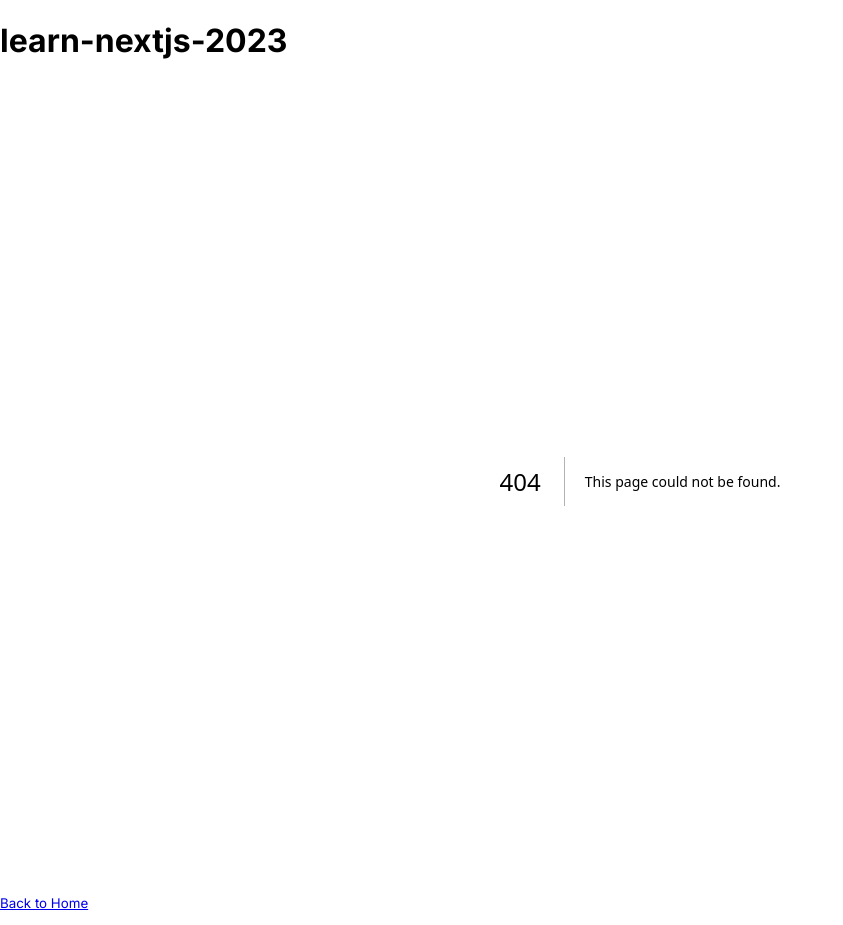
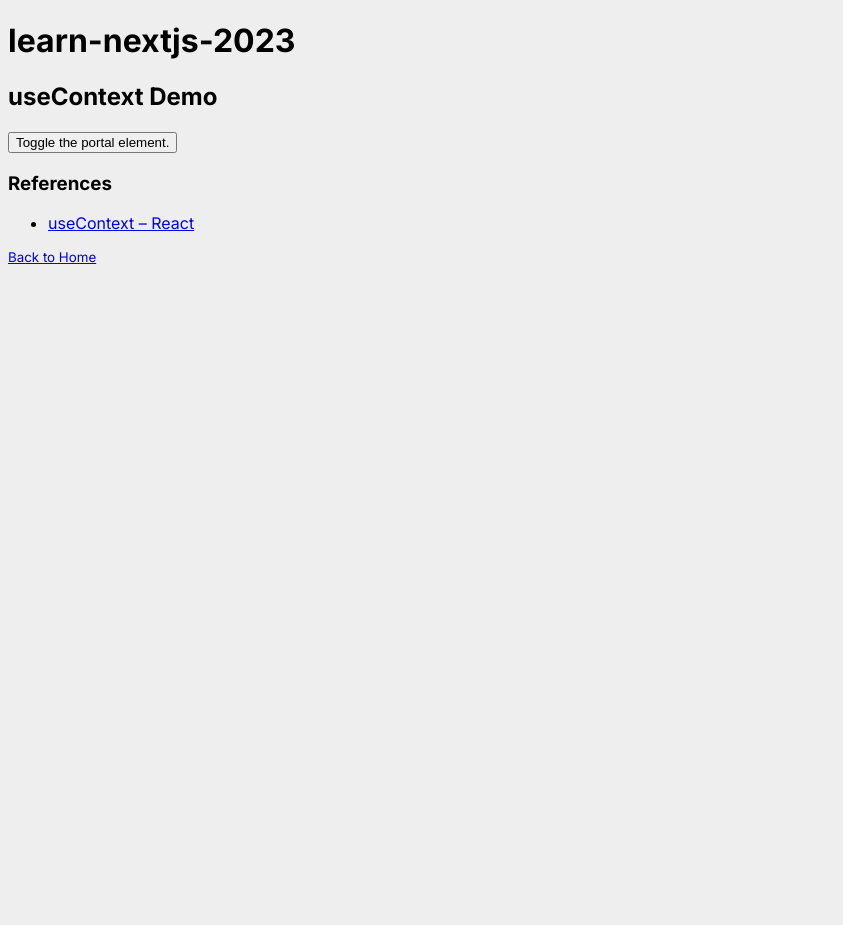
Before and after one commit to ykob/learn-nextjs-2023, a Next.js app: page /context in a window 1280 px wide. Before the commit this address had no page. Shown: the whole page, without its empty margins (0-843 px from the left). After the commit the page ends 800 px from the top, so only its background shows below. Built offline with nearby package versions, Linux system fonts and the light colour scheme.

Commit message:
added base of the context page.

```diff
--- /dev/null
+++ b/src/app/context/page.tsx
@@ -0,0 +1,34 @@
+"use client";
+
+import { useState } from "react";
+import { createPortal } from "react-dom";
+
+export default function ContextHome() {
+  const [isOpenPortalElm, setIsOpenPortalElm] = useState(false);
+
+  const onClickButton = () => {
+    setIsOpenPortalElm(!isOpenPortalElm);
+  };
+
+  return (
+    <main>
+      <h2>useContext Demo</h2>
+      <div>
+        <button onClick={onClickButton}>Toggle the portal element.</button>
+      </div>
+      {isOpenPortalElm &&
+        createPortal(<div>This is a portal element,</div>, document.body)}
+      <h3>References</h3>
+      <ul>
+        <li>
+          <a
+            href="https://react.dev/reference/react/useContext"
+            target="_blank"
+          >
+            useContext – React
+          </a>
+        </li>
+      </ul>
+    </main>
+  );
+}
--- a/src/app/page.tsx
+++ b/src/app/page.tsx
@@ -5,6 +5,9 @@ export default function Home() {
     <main>
       <ul>
         <li>
+          <Link href="/context">useContext demo</Link>
+        </li>
+        <li>
           <Link href="/spacex">Demo with Space-X API</Link>
         </li>
       </ul>
```
